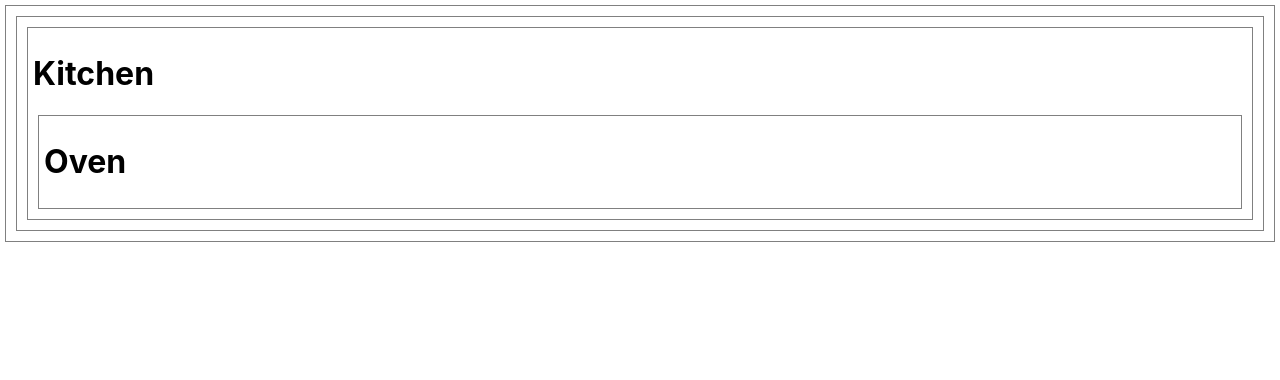
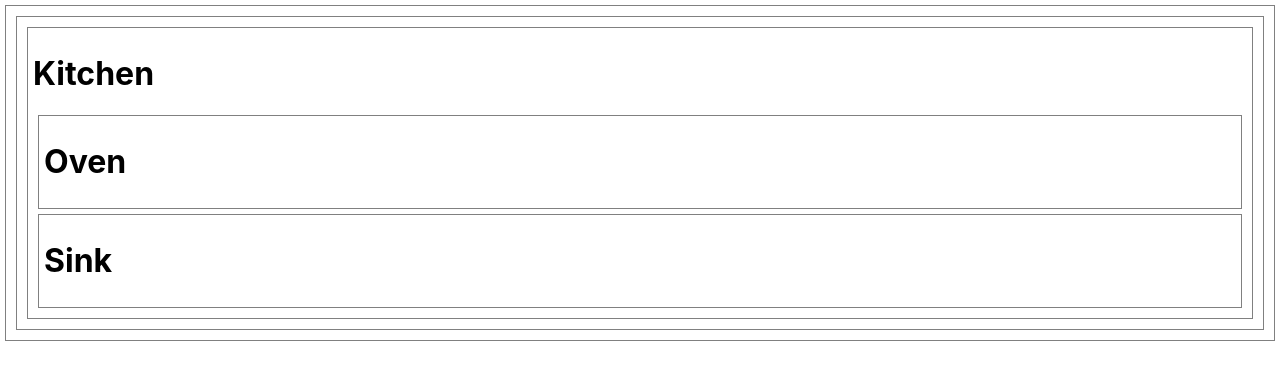
Before and after one commit to imcocokim/floorplan-lab, a React (Create React App) app: page / in a window 1280 px wide. Shown: the top 380 px of the page. Built offline with nearby package versions, Linux system fonts and the light colour scheme.

Commit message:
add Sink

```diff
--- a/src/Kitchen.jsx
+++ b/src/Kitchen.jsx
@@ -1,10 +1,12 @@
 import Oven from "./Oven";
+import Sink from "./Sink";
 
 const Kitchen = () => {
   return (
     <div>
       <h1>Kitchen</h1>
       <Oven />
+      <Sink />
     </div>
   );
 }
--- a/src/Sink.jsx
+++ b/src/Sink.jsx
@@ -0,0 +1,9 @@
+const Sink = () => {
+  return (
+    <div>
+      <h1>Sink</h1>
+    </div>
+  );
+}
+
+export default Sink;
```
Also changed, not shown: src/LivingRoom.jsx (added), 1 other file (tests, documents, lock files or other folders).
